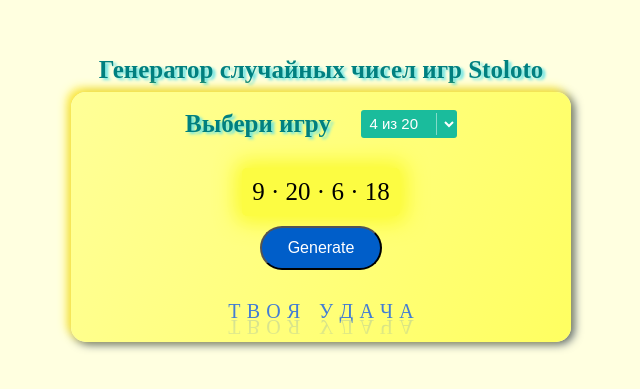
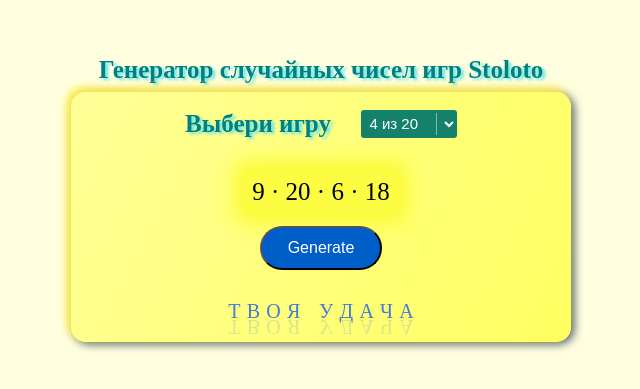
Before and after one commit to AsadullinRuslan/Stoloto, a website: page index.html in a window 1280 px wide. Shown: the part 191-580 px from the top of the page, without its empty margins (319-959 px from the left). Drawn offline with Linux system fonts and the light colour scheme.

Commit message:
optimize select

```diff
--- a/index.html
+++ b/index.html
@@ -15,7 +15,7 @@
 		<div class="container">
 			<div class="selectOptions" style="display: flex; gap: 30px; margin-bottom: 30px;">
 				<h1>Выбери игру</h1>
-				<select class="select">
+				<select class="select" aria-label="select">
 					<option id="1" name="four" value=4> 4 из 20 </option>
 					<option id="2" name="five" value=5> 5 из 36 </option>
 					<option id="2" name="six" value=6> 6 из 45 </option>
--- a/style.css
+++ b/style.css
@@ -104,7 +104,7 @@
 
 .select {
     font-size: 15px;
-    background-color: #1abc9c;
+    background-color: #14816b;
     color: #fff;
     padding-right: 1.5em;
     padding-left: 0.3em;
```
